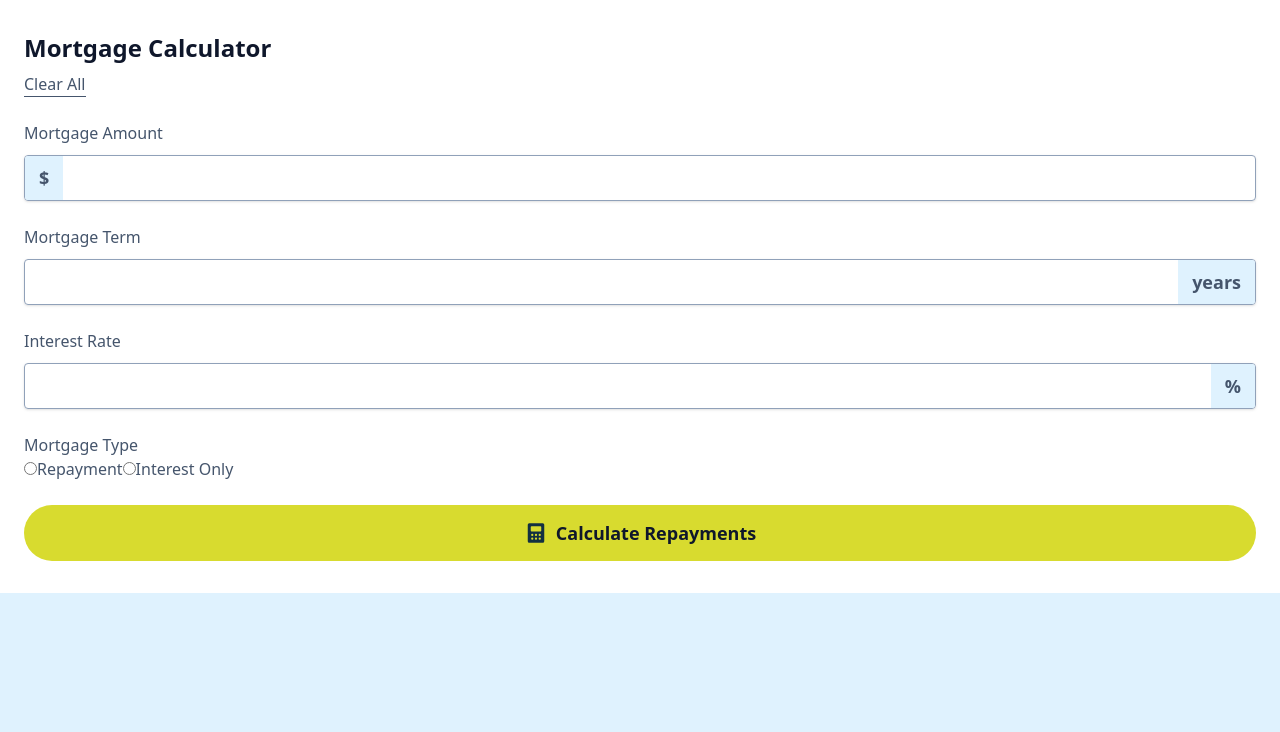
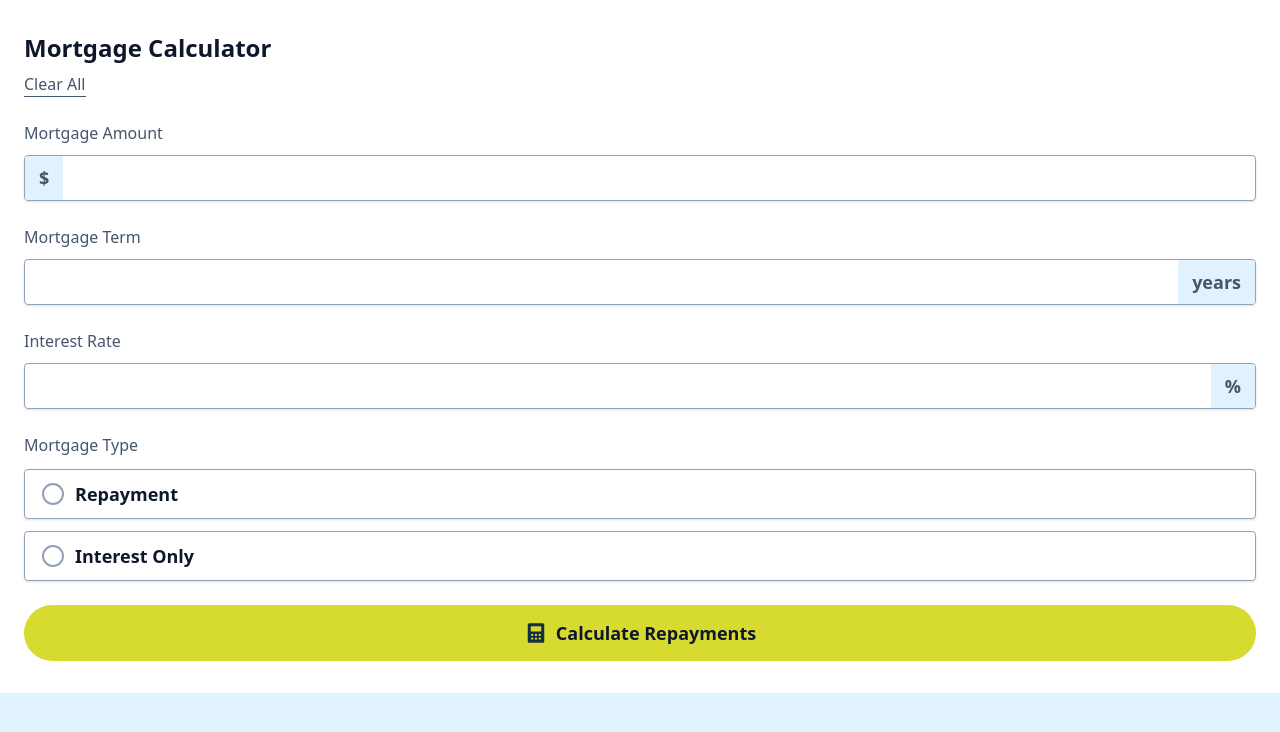
Before and after one commit to MattPahuta/mortgage-repayment-calculator, a React (Vite) app: page / in a window 1280 px wide. Shown: the top 732 px of the page. Built offline with nearby package versions, Linux system fonts and the light colour scheme.

Commit message:
Add MortgageSelector component and styles, update Input styles and readme

```diff
--- a/src/components/FormInput.jsx
+++ b/src/components/FormInput.jsx
@@ -1,20 +1,23 @@
 // Props: type, id, label text, accent label content, input order (1 or 0), supplemental (hidden) label content
 // handle order more gracefully - 1 on the Form component, translate to
+// ** ToDo: Rename to NumberInput, remove 'type' prop
 
-function FormInput({type, id, label, accentContent, accentLabel, order = ''}) {
+function FormInput({type, id, label, accentContent, accentLabel, step, order = ''}) {
   return (
     <div className="grid gap-2.5">
       <label htmlFor={id} className="">
         {label}
         <span className="sr-only">{accentLabel}</span>
-        <div className="group mt-2.5 flex items-center rounded-sm border border-slate-400 overflow-hidden shadow-sm hover:border-slate-900 transition has-focus:border-yellow-300">
+        <div className="group mt-2.5 flex items-center rounded-sm border border-slate-400 overflow-hidden shadow-sm hover:border-slate-900 transition has-focus:border-lemon-lime">
           <input
+            inputMode="numeric"
             type={type}
             id={id}
             aria-describedby={`${id}-error`}
-            className={`${order} peer w-full mx-2 text-slate-900 font-semibold outline-0 group-hover:cursor-pointer`}
+            step={step}
+            className={`${order} peer w-full mx-4 appearance-none text-slate-900 font-semibold outline-0 group-hover:cursor-pointer`}
           />
-          <div className="bg-sky-100 px-3.5 py-2 text-lg font-bold peer-focus:bg-yellow-300">
+          <div className="bg-sky-100 px-3.5 py-2 text-lg font-bold peer-focus:bg-lemon-lime peer-focus:text-slate-900">
             {accentContent}
           </div>
         </div>
--- a/src/components/MortgageForm.jsx
+++ b/src/components/MortgageForm.jsx
@@ -1,5 +1,5 @@
 import FormInput from './FormInput';
-import { Calculator } from 'lucide-react';
+import MortgageTypeSelector from './MortgageTypeSelector';
 
 function MortgageForm() {
   return (
@@ -17,44 +17,37 @@ function MortgageForm() {
       <div className="grid gap-6">
         {/* Input group */}
         <FormInput
-          type="text"
+          type="number"
           id="mortgageAmount"
           label="Mortgage Amount"
+          step="0.01"
           accentContent="$"
           accentLabel="in dollars"
           order="order-1"
         />
         {/* Input group */}
         <FormInput
-          type="text"
+          type="number"
           id="mortgageTerm"
           label="Mortgage Term"
+          step="1"
           accentContent="years"
           accentLabel="in years"
           order="order-0"
         />
         {/* Input group */}
         <FormInput
-          type="text"
+          type="number"
           id="interestRate"
           label="Interest Rate"
+          step="0.01"
           accentContent="%"
           accentLabel="percent"
           order="order-0"
         />
 
         {/* Radio fieldset */}
-        <fieldset>
-          <legend>Mortgage Type</legend>
-          <label htmlFor="">
-            <input type="radio" />
-            Repayment
-          </label>
-          <label htmlFor="">
-            <input type="radio" />
-            Interest Only
-          </label>
-        </fieldset>
+        <MortgageTypeSelector />
       </div>
       <button type="submit" className="w-full py-3.5 px-4 inline-flex items-center justify-center gap-2 text-lg font-bold text-slate-900 bg-lemon-lime rounded-full cursor-pointer hover:bg-lemon-lime/50 focus-visible:outline-2 focus-visible:outline-offset-2 focus-visible:outline-slate-900 transition">
         <svg
--- a/src/components/MortgageTypeSelector.jsx
+++ b/src/components/MortgageTypeSelector.jsx
@@ -0,0 +1,31 @@
+
+function MortgageTypeSelector() {
+
+  return (
+    <fieldset className="">
+      <legend className="">Mortgage Type</legend>
+      <div className="mt-3 space-y-3">
+        <label className="px-4 py-2.5 grid grid-cols-[24px_1fr] gap-2.5 items-center text-lg font-semibold text-slate-900 rounded-sm border border-slate-400 shadow-sm has-checked:border-lemon-lime has-checked:bg-lemon-lime/20 hover:cursor-pointer hover:border-lemon-lime transition">
+          <input
+            type="radio"
+            name="mortgage-type"
+            id=""
+            className="h-[18px] w-[18px] place-self-center  appearance-none rounded-full border-4 border-white bg-white bg-clip-padding outline-2 outline-slate-400 checked:bg-lemon-lime checked:outline-lemon-lime checked:border-3 checked:border-lemon-lime/20 focus-visible:ring-2 focus-visible:ring-slate-900 focus-visible:ring-offset-3 transiton"
+          />
+          Repayment
+        </label>
+        <label className="px-4 py-2.5 grid grid-cols-[24px_1fr] gap-2.5 items-center text-lg font-semibold text-slate-900 rounded-sm border border-slate-400 shadow-sm has-checked:border-lemon-lime has-checked:bg-lemon-lime/20 hover:cursor-pointer hover:border-lemon-lime transition">
+          <input
+            type="radio"
+            name="mortgage-type"
+            id=""
+            className="h-[18px] w-[18px] place-self-center  appearance-none rounded-full border-4 border-white bg-white bg-clip-padding outline-2 outline-slate-400 checked:bg-lemon-lime checked:outline-lemon-lime checked:border-3 checked:border-lemon-lime/20 focus-visible:ring-2 focus-visible:ring-slate-900 focus-visible:ring-offset-3 transiton"
+          />
+          Interest Only
+        </label>
+      </div>
+    </fieldset>
+  );
+}
+
+export default MortgageTypeSelector;
--- a/src/css/main.css
+++ b/src/css/main.css
@@ -3,3 +3,15 @@
 @theme {
   --color-lemon-lime: oklch(86.16% 0.17742 110.677);
 }
+
+@layer utilities {
+  input[type="number"]::-webkit-inner-spin-button,
+  input[type="number"]::-webkit-outer-spin-button {
+    -webkit-appearance: none;
+    margin: 0;
+  }
+
+  input[type="number"] {
+    appearance: textfield;
+  }
+}
```
Also changed, not shown: 1 other file (tests, documents, lock files or other folders).
